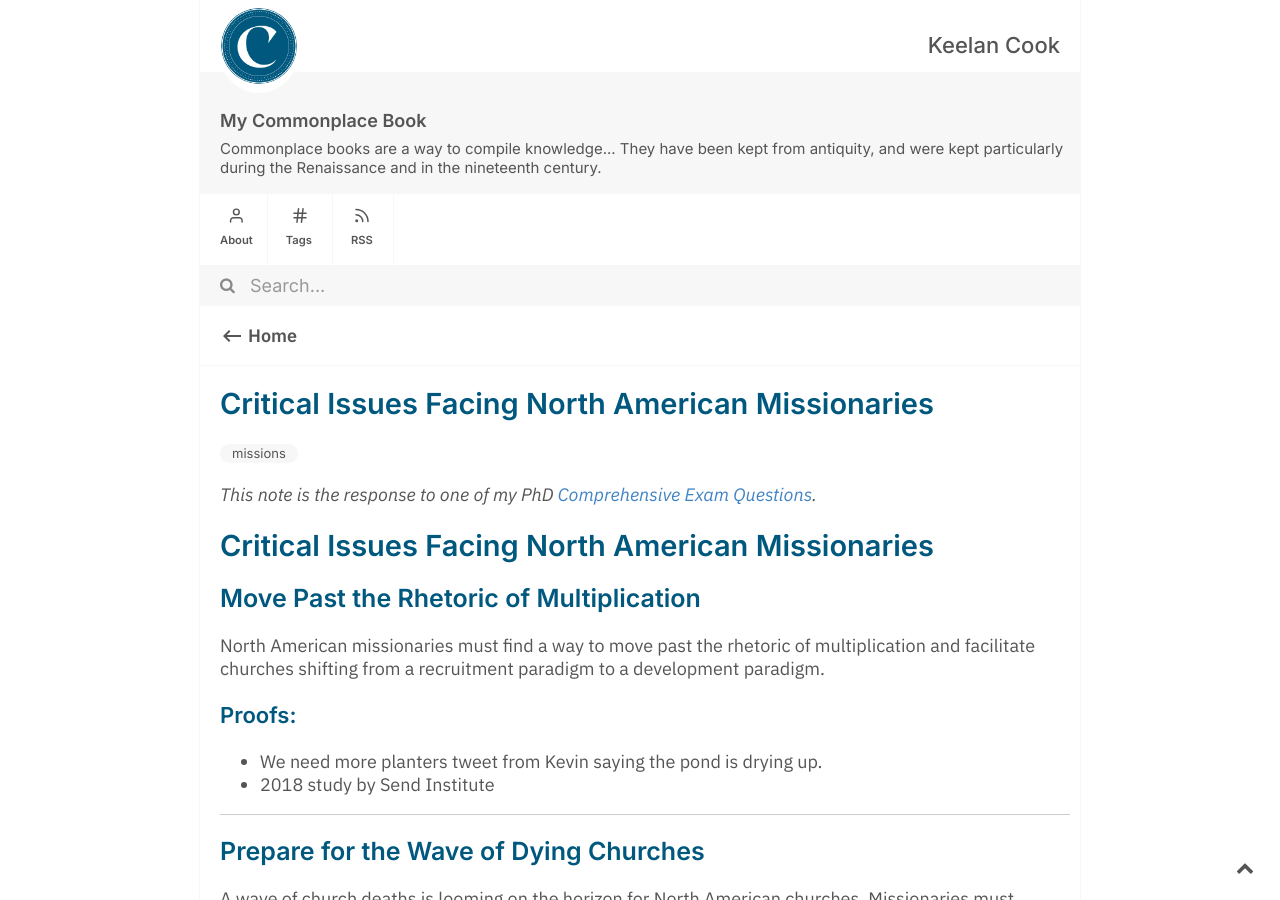
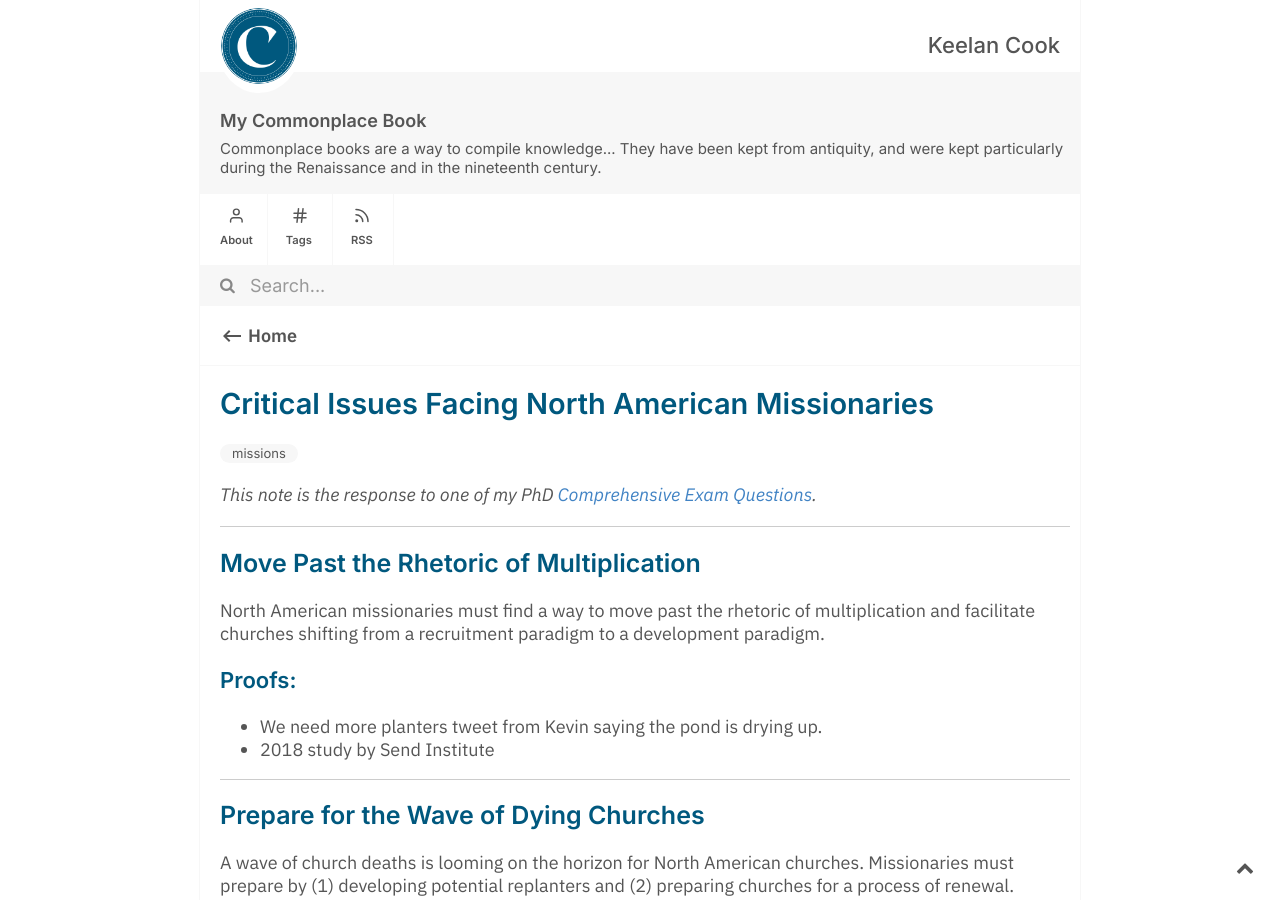
Before and after one commit to keelancook/notebook, a Jekyll site: the page built from _notes/critical-issues-facing-north-american-missionaries.md, in a window 1280 px wide and 900 px high. Built offline with Jekyll 4.4.1, drawn with Linux system fonts in a browser that asks for light colours.

Commit message:
comps prep

```diff
--- a/_notes/critical-issues-facing-north-american-missionaries.md
+++ b/_notes/critical-issues-facing-north-american-missionaries.md
@@ -7,9 +7,7 @@ created: 2020-01-22
 ---
 *This note is the response to one of my PhD [[Comprehensive Exam Questions]].*
 
-
-# Critical Issues Facing North American Missionaries
-
+---
 ## Move Past the Rhetoric of Multiplication
 North American missionaries must find a way to move past the rhetoric of multiplication and facilitate churches shifting from a recruitment paradigm to a development paradigm.
 
```
